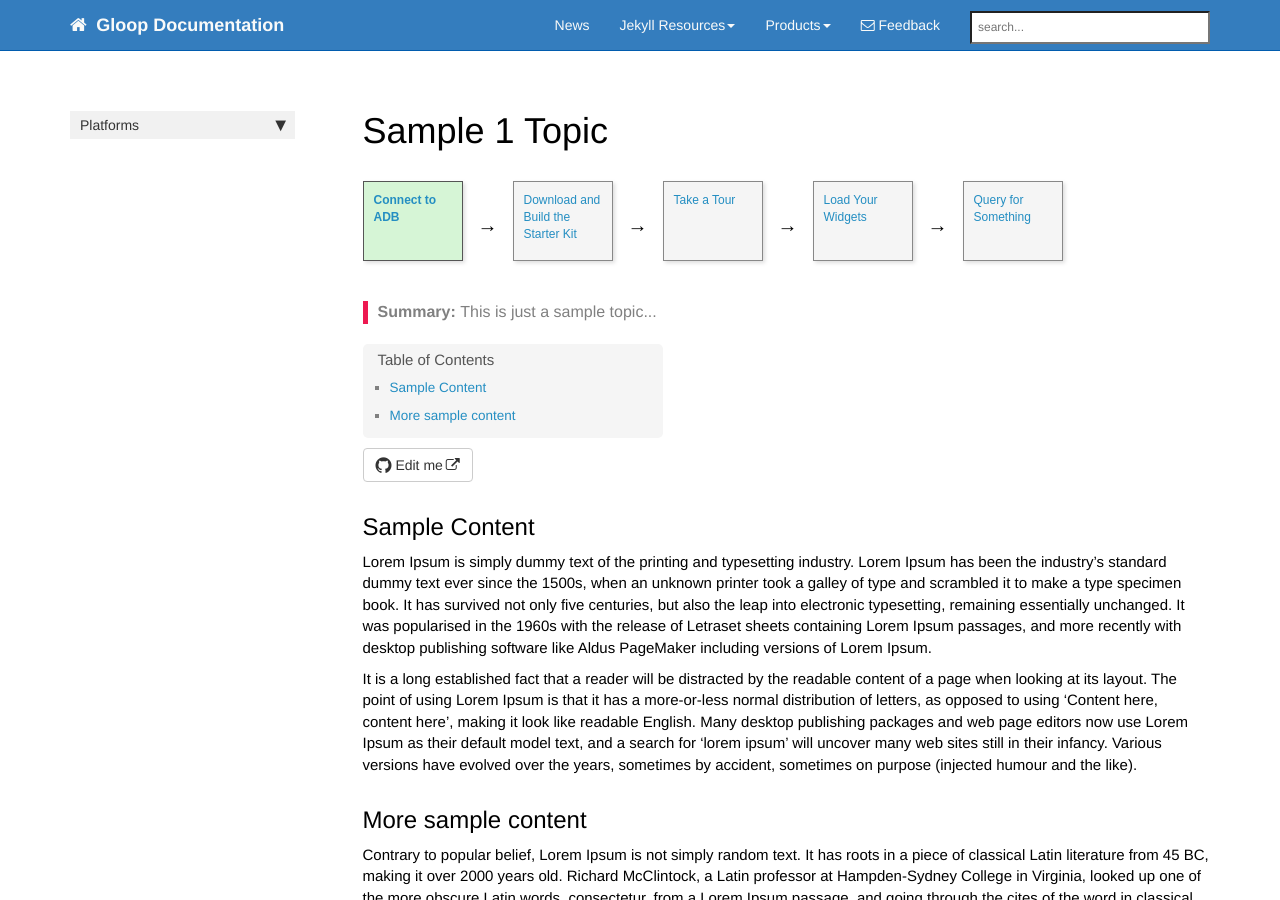
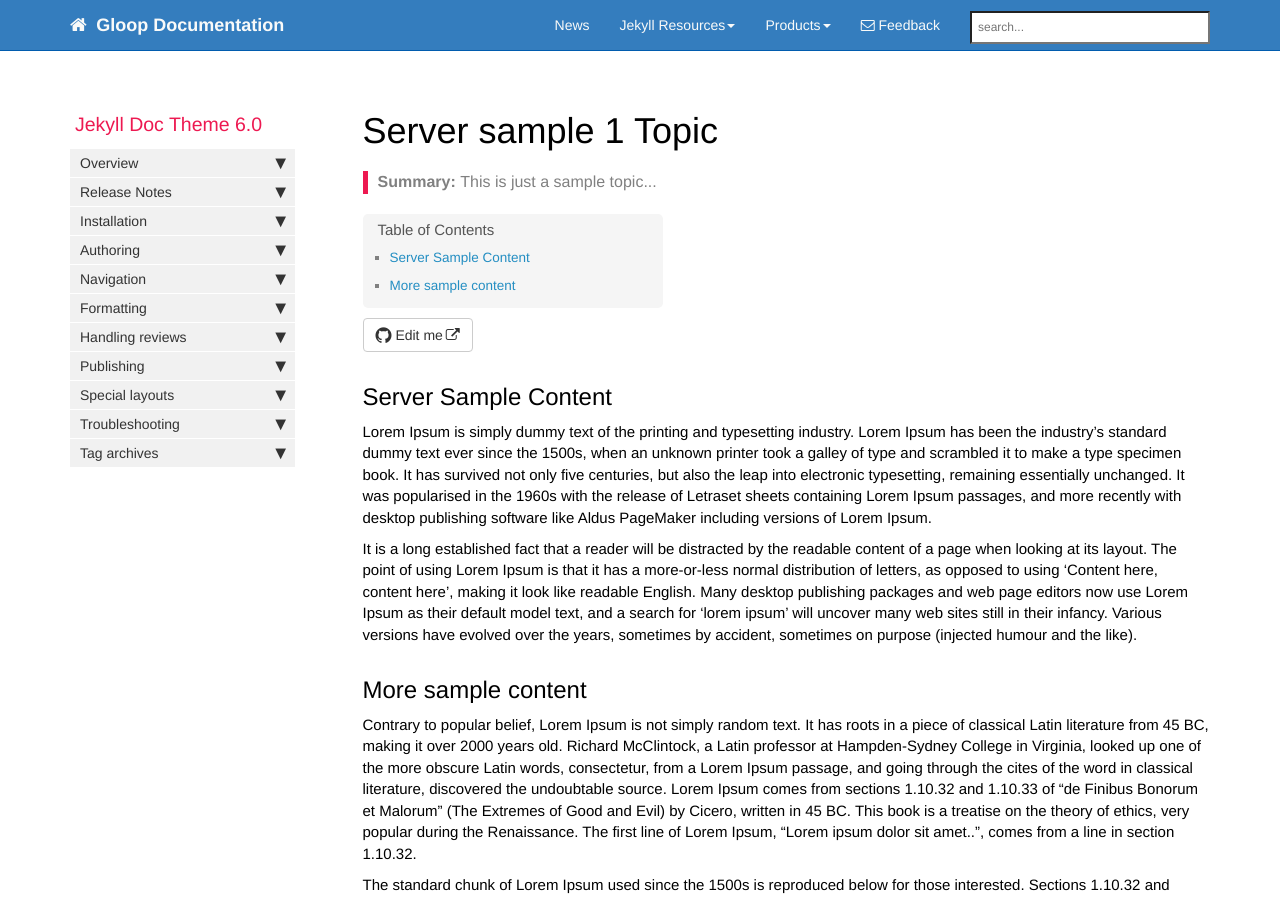
Before and after one commit to Gloopio/Documentation, a Jekyll site: the page built from pages/server/server_sample1.md, in a window 1280 px wide and 900 px high. Built offline with Jekyll 4.4.1, drawn with Linux system fonts in a browser that asks for light colours; nearby versions of some CDN libraries; comment, search, counter and statistics services are not loaded.

Commit message:
removed index sidebar

```diff
--- a/_includes/custom/usermap.html
+++ /dev/null
@@ -1,14 +0,0 @@
-
-<div id="userMap">
-<div class="content"><a href="p2_sample1.html"><div class="box box1">Connect to ADB</div></a></div>
-<div class="arrow">→</div>
-<div class="content"><a href="p2_sample2.html"><div class="box box2">Download and Build the Starter Kit</div></a></div>
-<div class="arrow">→</div>
-<div class="content"><a href="p2_sample3.html"><div class="box box3">Take a Tour</div></a></div>
-<div class="arrow">→</div>
-<div class="content"><a href="p2_sample4.html"><div class="box box4">Load Your Widgets</div></a></div>
-<div class="arrow">→</div>
-<div class="content"><a href="p2_sample5.html"><div class="box box5">Query for Something</div></a></div>
-<div class="clearfix"></div>
-
-</div>
--- a/pages/android/android_landing_page.html
+++ b/pages/android/android_landing_page.html
@@ -1,5 +1,5 @@
 ---
-title: Android
+title: Android Landing Page
 keywords: android
 sidebar: android_sidebar
 toc: false
--- a/pages/server/server_sample1.md
+++ b/pages/server/server_sample1.md
@@ -1,17 +1,14 @@
 ---
-title: Sample 1 Topic
+title: Server sample 1 Topic
 keywords: sample
 summary: "This is just a sample topic..."
-sidebar: product2_sidebar
-permalink: p2_sample1.html
-simple_map: true
-map_name: usermap
-box_number: 1
-folder: product2
+sidebar: server_sidebar
+permalink: server_sample1.html
+folder: server
 ---
 
 
-## Sample Content
+## Server Sample Content
 
 Lorem Ipsum is simply dummy text of the printing and typesetting industry. Lorem Ipsum has been the industry's standard dummy text ever since the 1500s, when an unknown printer took a galley of type and scrambled it to make a type specimen book. It has survived not only five centuries, but also the leap into electronic typesetting, remaining essentially unchanged. It was popularised in the 1960s with the release of Letraset sheets containing Lorem Ipsum passages, and more recently with desktop publishing software like Aldus PageMaker including versions of Lorem Ipsum.
 
```
Also changed, not shown: _includes/custom/getting_started_series.html (deleted, +0 -19 lines), _includes/custom/getting_started_series_next.html (deleted, +0 -10 lines), _includes/custom/series_acme.html (deleted, +0 -19 lines), _includes/custom/series_acme_next.html (deleted, +0 -30 lines), _includes/custom/usermapcomplex.html (deleted, +0 -91 lines), index.md (+0 -1 lines), pages/android/android_sample1.md (+0 -3 lines), pages/ios/ios_landing_page.html (+5 -5 lines).
